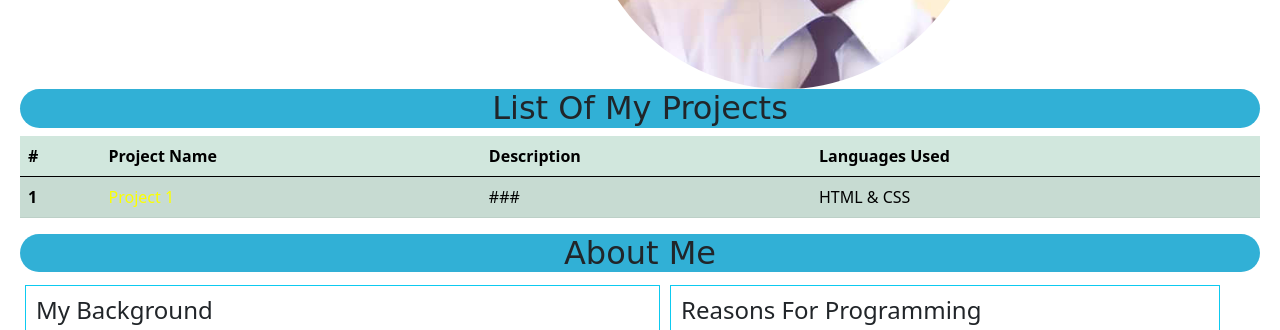
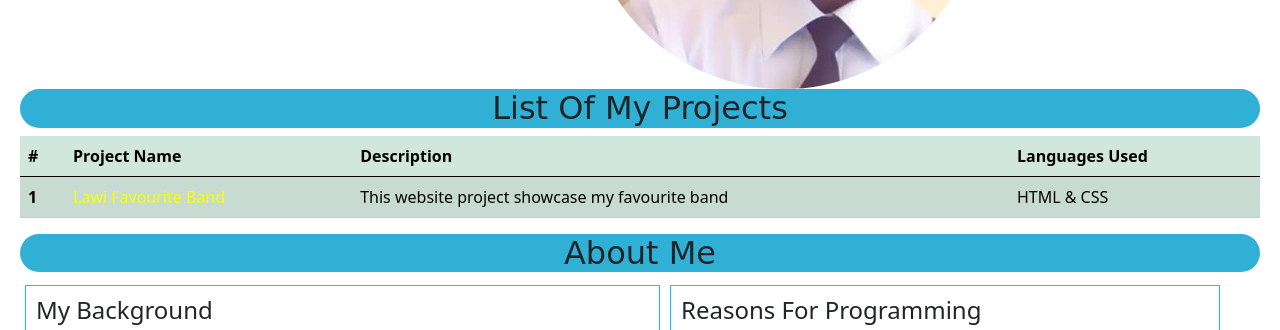
Before and after one commit to LawiOtieno/sample_portfolio, a plain HTML site: page index.html in a window 1280 px wide. Shown: the part 412-742 px from the top of the page. Drawn offline with nearby package versions, Linux system fonts and the light colour scheme; a web font is replaced by a local one.

Commit message:
added first project in list of my projects

```diff
--- a/index.html
+++ b/index.html
@@ -65,10 +65,11 @@
                 <tbody>
                   <tr>
                     <th scope="row">1</th>
-                    <td><a href="">Project 1</a></td>
-                    <td>###</td>
+                    <td><a href="https://github.com/LawiOtieno/Lawi_Favourite_Band">Lawi Favourite Band</a></td>
+                    <td>This website project showcase my favourite band</td>
                     <td>HTML & CSS</td>
                   </tr>
+
                 </tbody>
               </table>
         </div>
```
